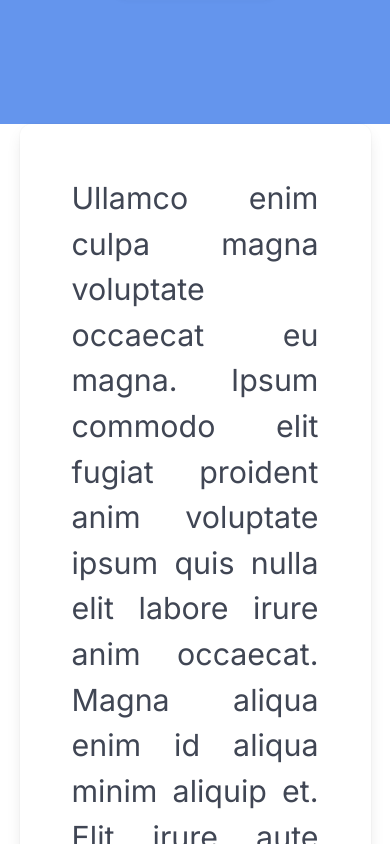
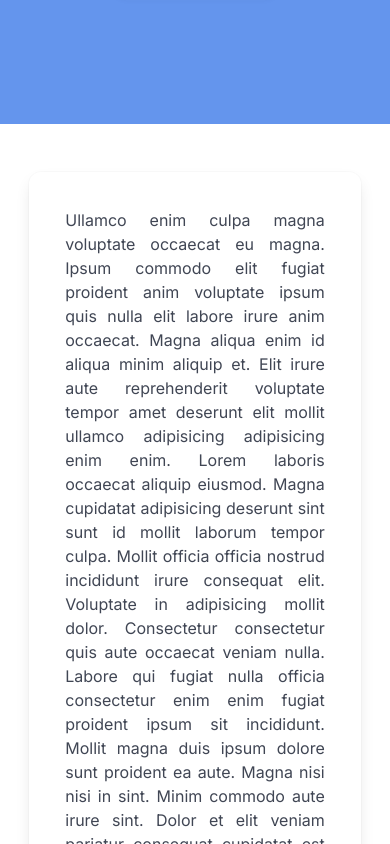
Before and after one commit to Dvaking/Piscine-Survivor, a Next.js app: page / in a window 390 px wide. Shown: the part 720-1564 px from the top of the page. Built offline with nearby package versions, Linux system fonts and the light colour scheme.

Commit message:
[UPD] homepage mobile now matches laptop

```diff
--- a/app/page.module.css
+++ b/app/page.module.css
@@ -115,6 +115,36 @@
   .buttons button {
     font-size: 1.6rem;
   }
+  .aboutUs {
+    padding-top: 3rem;
+    padding-bottom: 3rem;
+  }
+  .aboutUs div {
+    width: 85%;
+  }
+  .aboutUs p {
+    font-size: 1rem;
+    padding: 1rem;
+  }
+  .stats {
+    display: flex;
+    flex-direction: column;
+    justify-content: center;
+    align-items: center;
+    padding-top: 3rem;
+    padding-bottom: 3rem;
+  }
+  .stats div {
+    width: 80%;
+  }
+  .stats h2 {
+    font-size: 3.2rem;
+    padding: 0rem;
+  }
+  .stats p {
+    font-size: 1.2rem;
+    padding: 0rem;
+  }
 }
 
 
--- a/app/page.tsx
+++ b/app/page.tsx
@@ -50,7 +50,6 @@ export default function Home() {
           </div>
           </div>
         </section>
-
         <section ref={statisticsRef} style={{backgroundColor: 'aliceblue'}}>
           <div className={styles.stats}>
             <div className="box">
```
